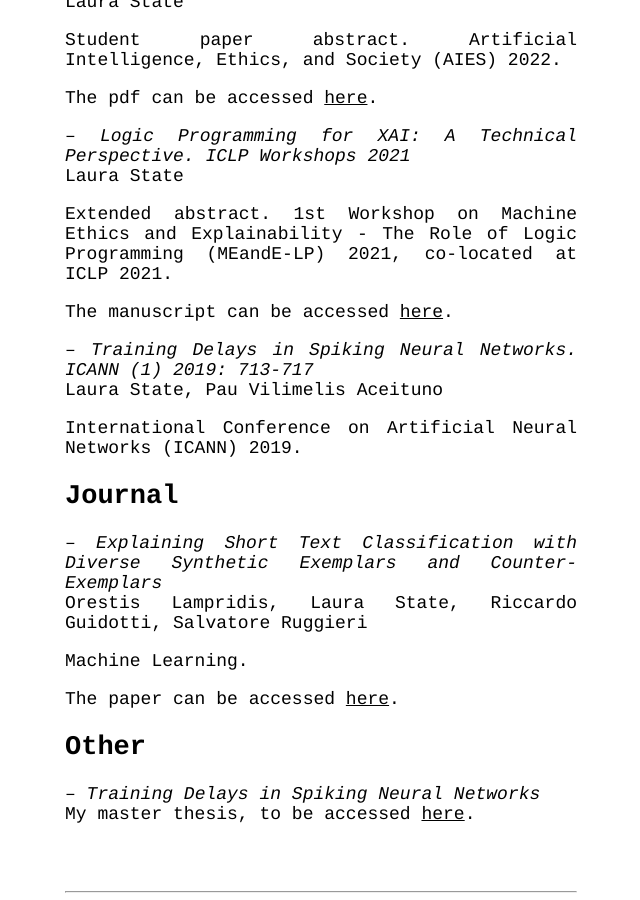
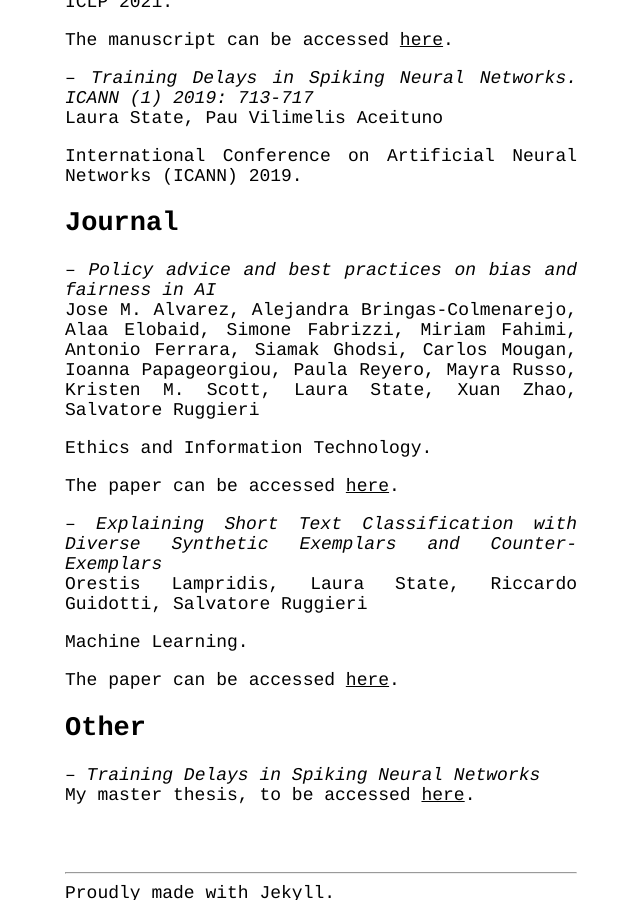
Before and after one commit to lstate/lstate.github.io, a Jekyll site: the page built from _pages/publications.markdown, in a window 1280 px wide and 900 px high, scrolled down 2423 px. Shown: the whole window, without its empty margins (319-959 px from the left). Built offline with Jekyll 4.4.1, drawn with Linux system fonts in a browser that asks for light colours; some of the changed text lies outside the part shown.

Commit message:
Update publications.markdown
updates publications

```diff
--- a/_pages/publications.markdown
+++ b/_pages/publications.markdown
@@ -109,12 +101,19 @@ International Conference on Artificial Neural Networks (ICANN) 2019.
 
 ## Journal
 
+-- *Policy advice and best practices on bias and fairness in AI* \\
+Jose M. Alvarez, Alejandra Bringas-Colmenarejo, Alaa Elobaid, Simone Fabrizzi, Miriam Fahimi, Antonio Ferrara, Siamak Ghodsi, Carlos Mougan, Ioanna Papageorgiou, Paula Reyero, Mayra Russo, Kristen M. Scott, Laura State, Xuan Zhao, Salvatore Ruggieri
+
+Ethics and Information Technology.
+
+The paper can be accessed [here](https://link.springer.com/article/10.1007/s10676-024-09746-w).
+
 -- *Explaining Short Text Classification with Diverse Synthetic Exemplars and Counter-Exemplars* \\
 Orestis Lampridis, Laura State, Riccardo Guidotti, Salvatore Ruggieri
 
 Machine Learning.
 
-The paper can be accessed [here]([https://rdcu.be/cNnnR](https://link.springer.com/article/10.1007/s10994-022-06150-7)).
+The paper can be accessed [here](https://link.springer.com/article/10.1007/s10994-022-06150-7).
 
 
 ## Other
```
Also changed, not shown: other parts of _pages/publications.markdown (+0 -8 lines).
